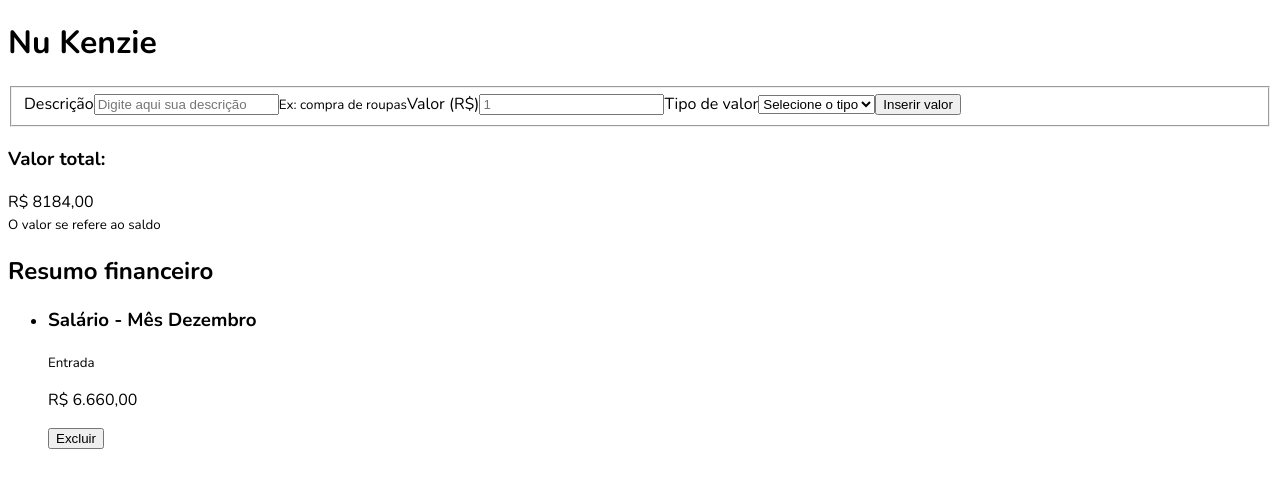
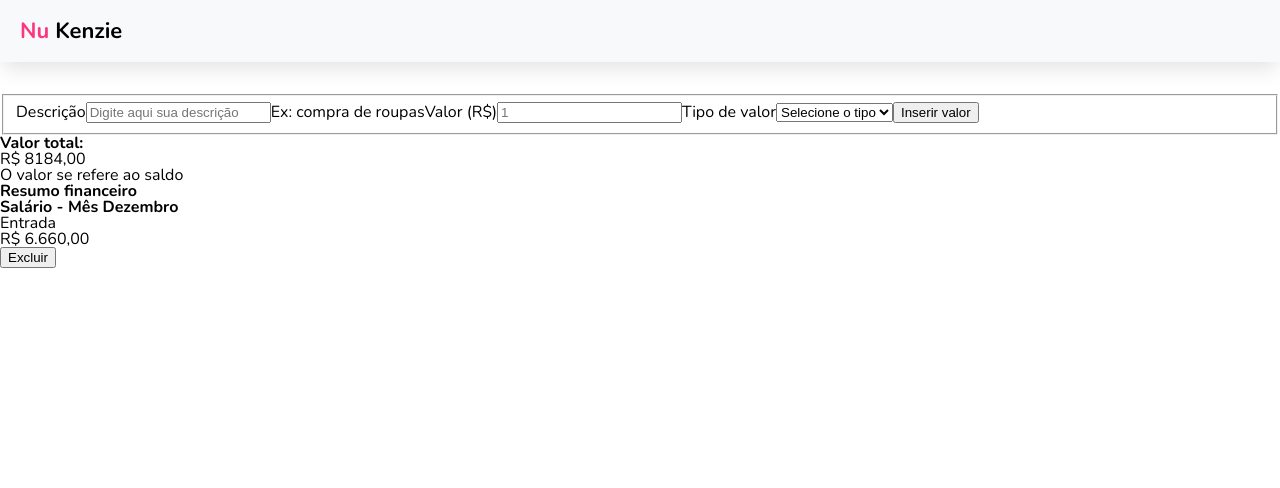
Before and after one commit to CodeBernardo/Nu-kenzie-CodeBernardo, a React (Vite) app: page / in a window 1280 px wide. Shown: the top 488 px of the page. Built offline with nearby package versions, Linux system fonts and the light colour scheme.

Commit message:
style: created basic header styles

```diff
--- a/src/components/Form/index.jsx
+++ b/src/components/Form/index.jsx
@@ -1,3 +1,5 @@
+import styles from "./index.module.scss"
+
 export const AppFinanceForm = () => {
   return (
     <>
--- a/src/components/Header/index.jsx
+++ b/src/components/Header/index.jsx
@@ -1,5 +1,9 @@
+import styles from "./index.module.scss"
+
 export const AppHeader = () => {
   return (
-    <h1><span>Nu</span> Kenzie</h1>
+    <header className={styles.header}>
+      <h1 className={`title-2 ${styles.nu__logo}`}><span>Nu</span> Kenzie</h1>
+    </header>
   )
 }
--- a/src/components/Header/index.module.scss
+++ b/src/components/Header/index.module.scss
@@ -0,0 +1,14 @@
+.header {
+  padding: 1.25rem;
+  margin-bottom: 2rem;
+  background-color: var(--grey-4);
+  -webkit-box-shadow: 0px 11px 19px -3px rgba(0,0,0,0.10);
+  -moz-box-shadow: 0px 11px 19px -3px rgba(0,0,0,0.10);
+  box-shadow: 0px 11px 19px -3px rgba(0,0,0,0.10);
+}
+
+.nu__logo {
+  span {
+    color: var(--brand-color-1);
+  }
+}
--- a/src/styles/index.scss
+++ b/src/styles/index.scss
@@ -1,2 +1,3 @@
+@import "./reset.scss";
 @import "./GlobaslStyles.scss";
 @import "./texts.scss"
--- /dev/null
+++ b/src/styles/reset.scss
@@ -0,0 +1,47 @@
+/* http://meyerweb.com/eric/tools/css/reset/
+  v2.0 | 20110126
+  License: none (public domain)
+*/
+
+html, body, div, span, applet, object, iframe,
+h1, h2, h3, h4, h5, h6, p, blockquote, pre,
+a, abbr, acronym, address, big, cite, code,
+del, dfn, em, img, ins, kbd, q, s, samp,
+small, strike, strong, sub, sup, tt, var,
+b, u, i, center,
+dl, dt, dd, ol, ul, li,
+form, label, legend,
+table, caption, tbody, tfoot, thead, tr, th, td,
+article, aside, canvas, details, embed,
+figure, figcaption, footer, header, hgroup,
+menu, nav, output, ruby, section, summary,
+time, mark, audio, video {
+	margin: 0;
+	padding: 0;
+	border: 0;
+	font-size: 100%;
+	vertical-align: baseline;
+}
+/* HTML5 display-role reset for older browsers */
+article, aside, details, figcaption, figure,
+footer, header, hgroup, menu, nav, section {
+	display: block;
+}
+body {
+	line-height: 1;
+}
+ol, ul {
+	list-style: none;
+}
+blockquote, q {
+	quotes: none;
+}
+blockquote:before, blockquote:after,
+q:before, q:after {
+	content: '';
+	content: none;
+}
+table {
+	border-collapse: collapse;
+	border-spacing: 0;
+}
```
